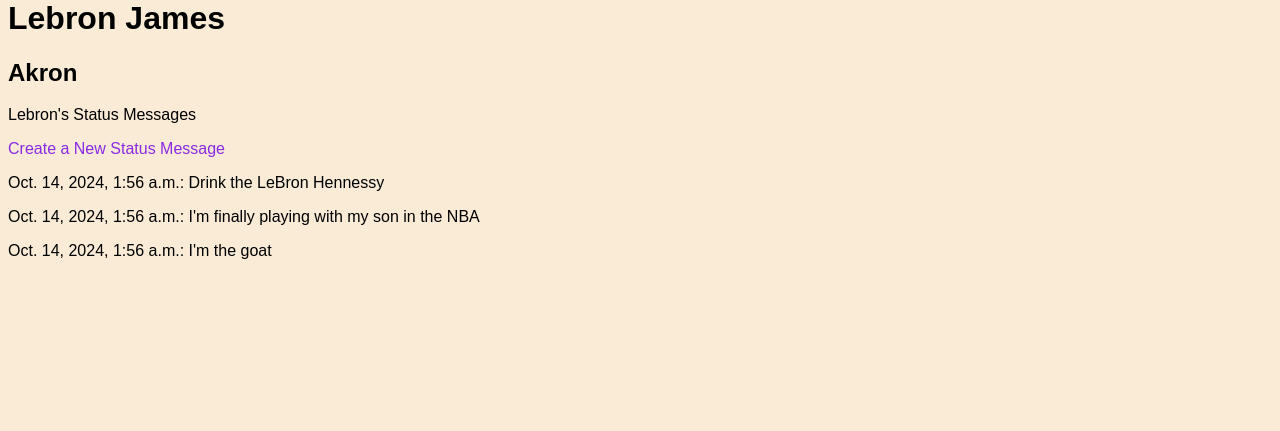
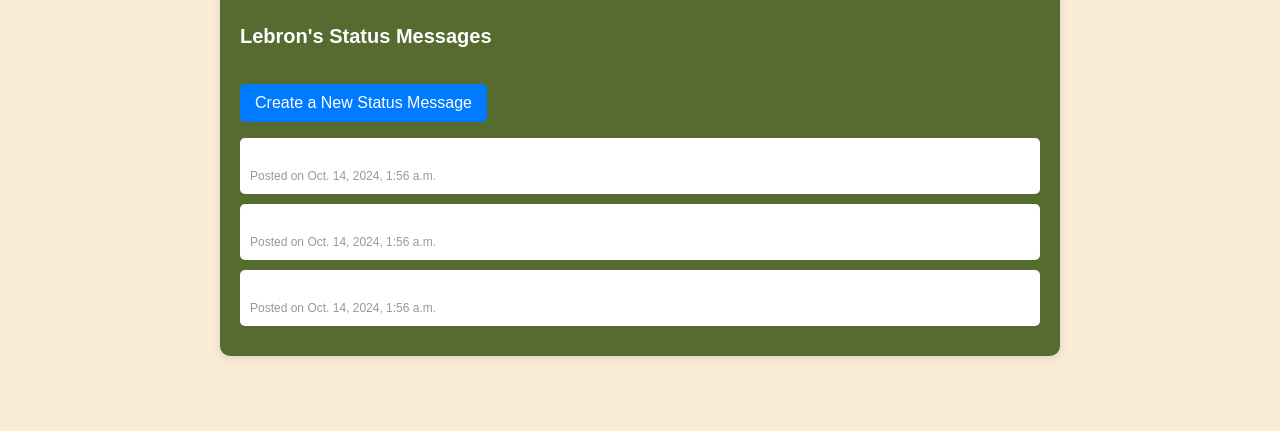
Before and after one commit to jameswong2003/cs412, a Django app: page /mini_fb/profile/1 in a window 1280 px wide. Shown: the part 369-800 px from the top of the page. Run offline with Django 4.2, Linux system fonts and the light colour scheme; data comes from the database, SQL or seed files in the repository.

Commit message:
styling everything

```diff
--- a/mini_fb/templates/mini_fb/show_profile.html
+++ b/mini_fb/templates/mini_fb/show_profile.html
@@ -3,11 +3,96 @@
 {% block title %}{{ profile.first_name }}'s Profile{% endblock %}
 
 {% block content %}
-<h2>{{ profile.first_name }} Profile</h2>
 
+<style>
+    .profile_page {
+        max-width: 800px;
+        margin: 0 auto;
+        font-family: Arial, sans-serif;
+        color: white;
+        padding: 20px;
+        background-color: darkolivegreen;
+        border-radius: 10px;
+        box-shadow: 0 2px 8px rgba(0, 0, 0, 0.1);
+    }
+
+    .profile_page h2 {
+        font-size: 24px;
+        margin-bottom: 10px;
+    }
+
+    .profile_info {
+        display: flex;
+        gap: 20px;
+        margin-bottom: 20px;
+        align-items: center;
+    }
+
+    .profile_info img {
+        border-radius: 50%;
+        width: 150px;
+        height: 150px;
+        object-fit: cover;
+        border: 3px solid #ddd;
+    }
+
+    .profile_info h1 {
+        font-size: 28px;
+        margin: 0;
+    }
+
+    .profile_info h2 {
+        font-size: 18px;
+        margin: 5px 0;
+    }
+
+    .status_section {
+        margin-top: 30px;
+    }
+
+    .status_section h3 {
+        font-size: 20px;
+        margin-bottom: 15px;
+    }
+
+    .status_message {
+        background-color: #fff;
+        padding: 10px;
+        border-radius: 5px;
+        margin-bottom: 10px;
+    }
+
+    .status_message p {
+        margin: 0;
+    }
+
+    .status_message span {
+        font-size: 12px;
+        color: #999;
+    }
+
+    a.create_status {
+        display: inline-block;
+        margin-top: 20px;
+        background-color: #007bff;
+        color: #fff;
+        padding: 10px 15px;
+        border-radius: 5px;
+        text-decoration: none;
+        transition: background-color 0.3s ease;
+    }
+
+    a.create_status:hover {
+        background-color: #0056b3;
+    }
+</style>
+
+<div class="profile_page">
+    <h2>{{ profile.first_name }}'s Profile</h2>
+
+    <div class="profile_info">
         <div>
-    <div>
-        <img src="{{ profile.profile_image_url }}" alt="{{ profile.first_name }}'s profile" width="200">
+            <img src="{{ profile.profile_image_url }}" alt="{{ profile.first_name }}'s profile">
         </div>
 
         <div>
@@ -16,15 +101,20 @@
         </div>
     </div>
 
-<div>
-    <div>{{ profile.first_name }}'s Status Messages</div>
+    <div class="status_section">
+        <h3>{{ profile.first_name }}'s Status Messages</h3>
 
         <p>
-        <a href="{% url 'create_status' profile.pk %}">Create a New Status Message</a>
+            <a href="{% url 'create_status' profile.pk %}" class="create_status">Create a New Status Message</a>
         </p>
 
         {% for message in profile.get_status_messages %}
-        <p>{{ message.timestamp }}: {{ message.message }}</p>
+            <div class="status_message">
+                <p>{{ message.message }}</p>
+                <span>Posted on {{ message.timestamp }}</span>
+            </div>
         {% endfor %}
     </div>
+</div>
+
 {% endblock %}
--- a/static/mini_fb.css
+++ b/static/mini_fb.css
@@ -20,26 +20,3 @@ a {
     text-decoration: none;
     color: blueviolet;
 }
-
-table {
-    width: 100%;
-    border-collapse: collapse;
-}
-
-th, td {
-    border: 1px solid #ddd;
-    padding: 8px;
-    text-align: left;
-}
-
-tr:nth-child(even) {
-    background-color: #D6EEEE;
-  }
-
-th {
-    background-color: #f2f2f2;
-}
-
-img {
-    border-radius: 50%;
-}
```
Also changed, not shown: mini_fb/templates/mini_fb/create_profile_form.html (+55 -0 lines), mini_fb/templates/mini_fb/create_status_form.html (+58 -0 lines), mini_fb/templates/mini_fb/show_all_profiles.html (+62 -4 lines). Lines whose indentation alone changed are shown as unchanged.
